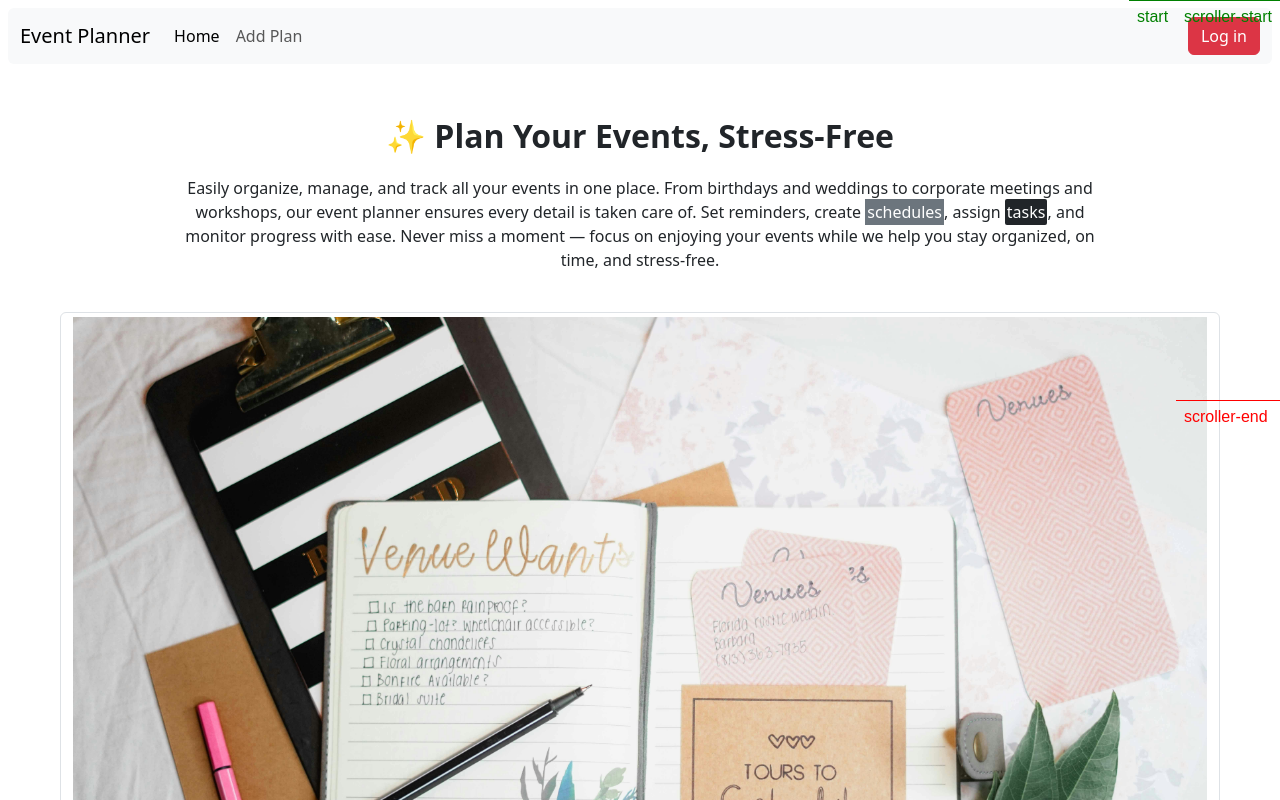
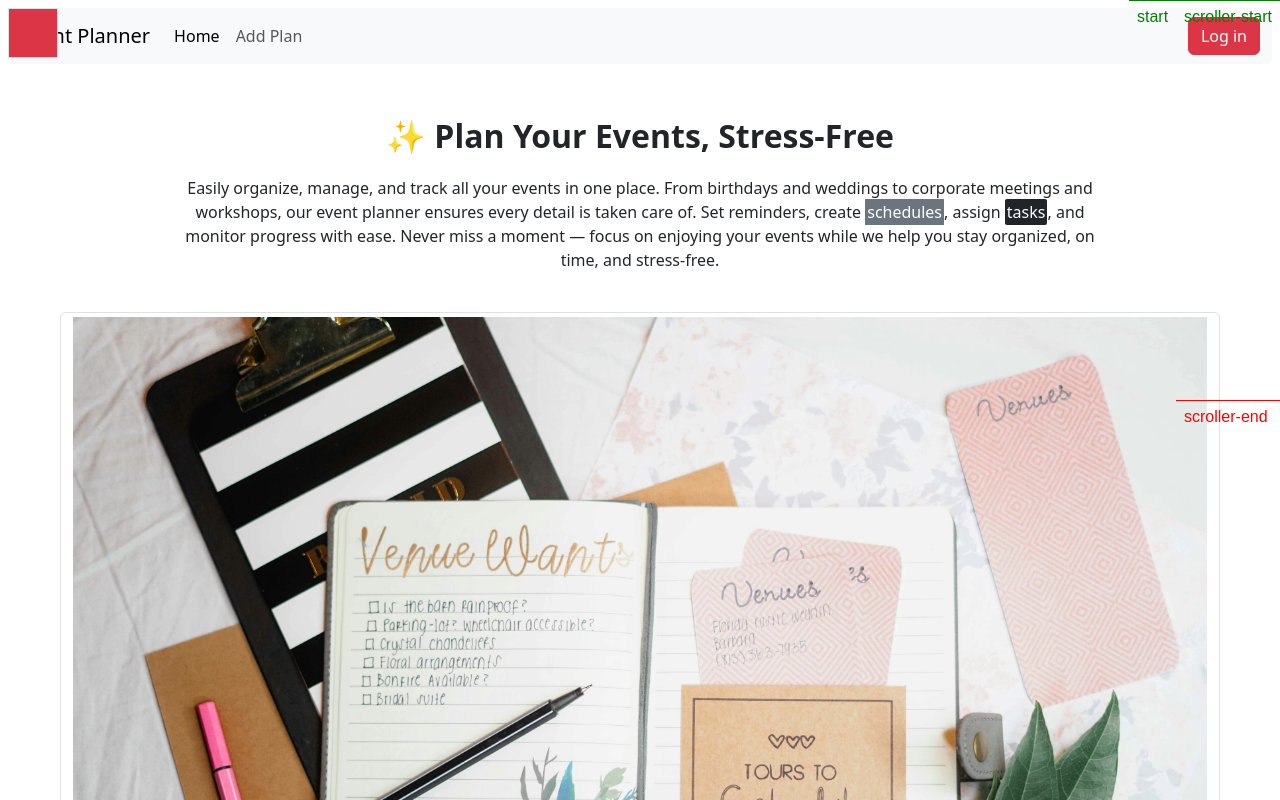
Before and after one commit to SakibFakir69/Event-Planer, a plain HTML site: page index.html in a window 1280 px wide. Both pictures are taken after a click on the link "Event Planner". Shown: the top 800 px of the page. Drawn offline with nearby package versions, Linux system fonts and the light colour scheme.

Commit message:
mouse hover add

```diff
--- a/index.html
+++ b/index.html
@@ -20,10 +20,13 @@
         body {
             overflow-x: hidden;
         }
+
     </style>
 </head>
 
 <body class="p-2 ">
+
+    <div  id="mouse" class="border position-absolute bg-danger z-3"> </div>
 
     <header>
         <nav class="navbar navbar-expand-lg bg-body-tertiary bg-black rounded">
--- a/sakib.js
+++ b/sakib.js
@@ -111,6 +111,31 @@ $(document).ready(function () {
 
   })
 
+  // mouse
+const mouse = document.getElementById("mouse");
+
+document.body.addEventListener("mousemove", (e) => {
+  const { clientX, clientY } = e;
+
+  // Animate the mouse div smoothly
+  gsap.to(mouse, {
+    duration: 0.3,
+    x: clientX,
+    y: clientY,
+    ease: "power2.out",
+
+  });
+
+  // Optional: Animate size/opacity
+  gsap.to(mouse, {
+    duration: 0.5,
+    width: 50,
+    height: 50,
+    opacity: 1,
+    ease: "power2.out"
+  });
+});
+
 
 
 
```
